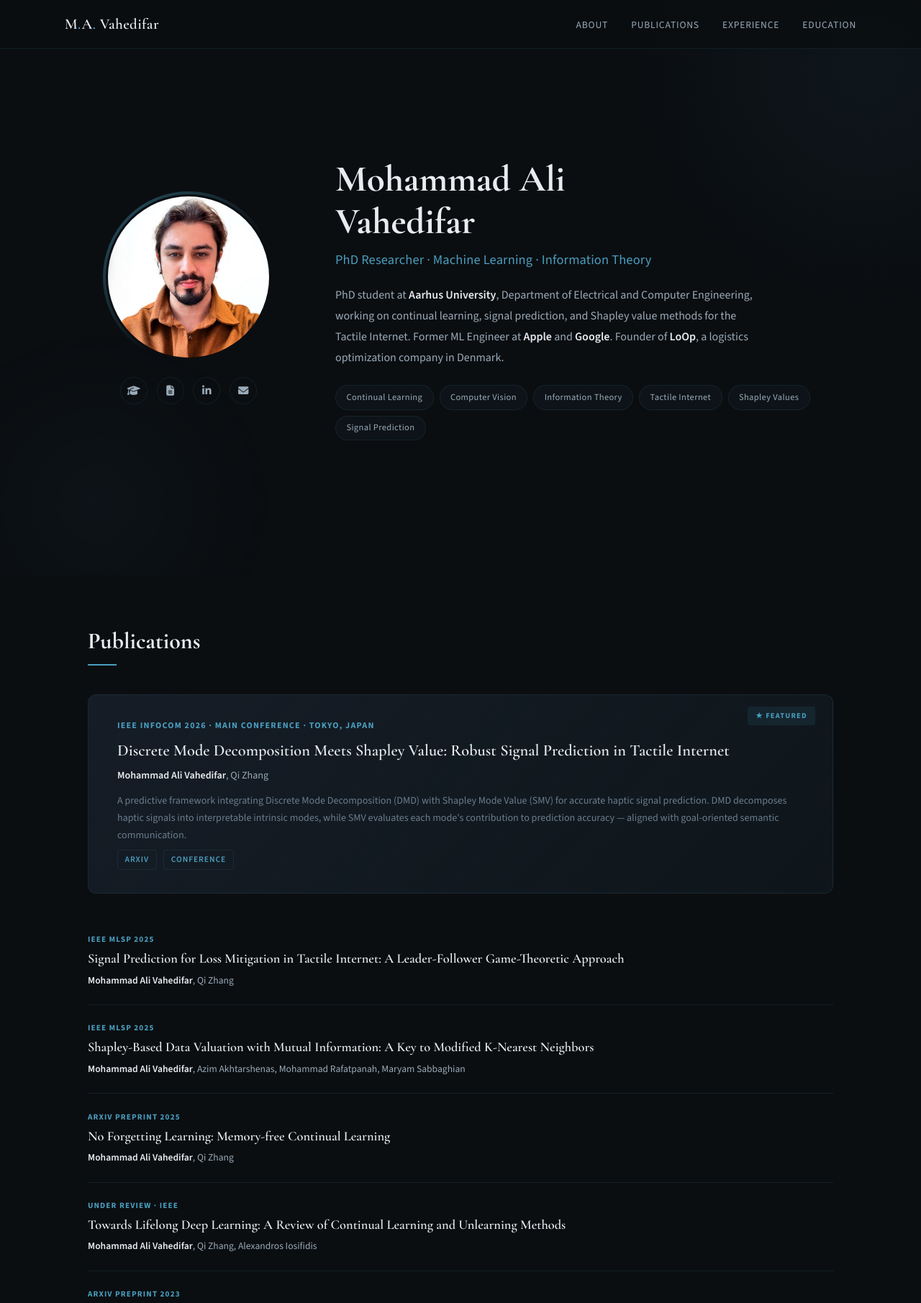
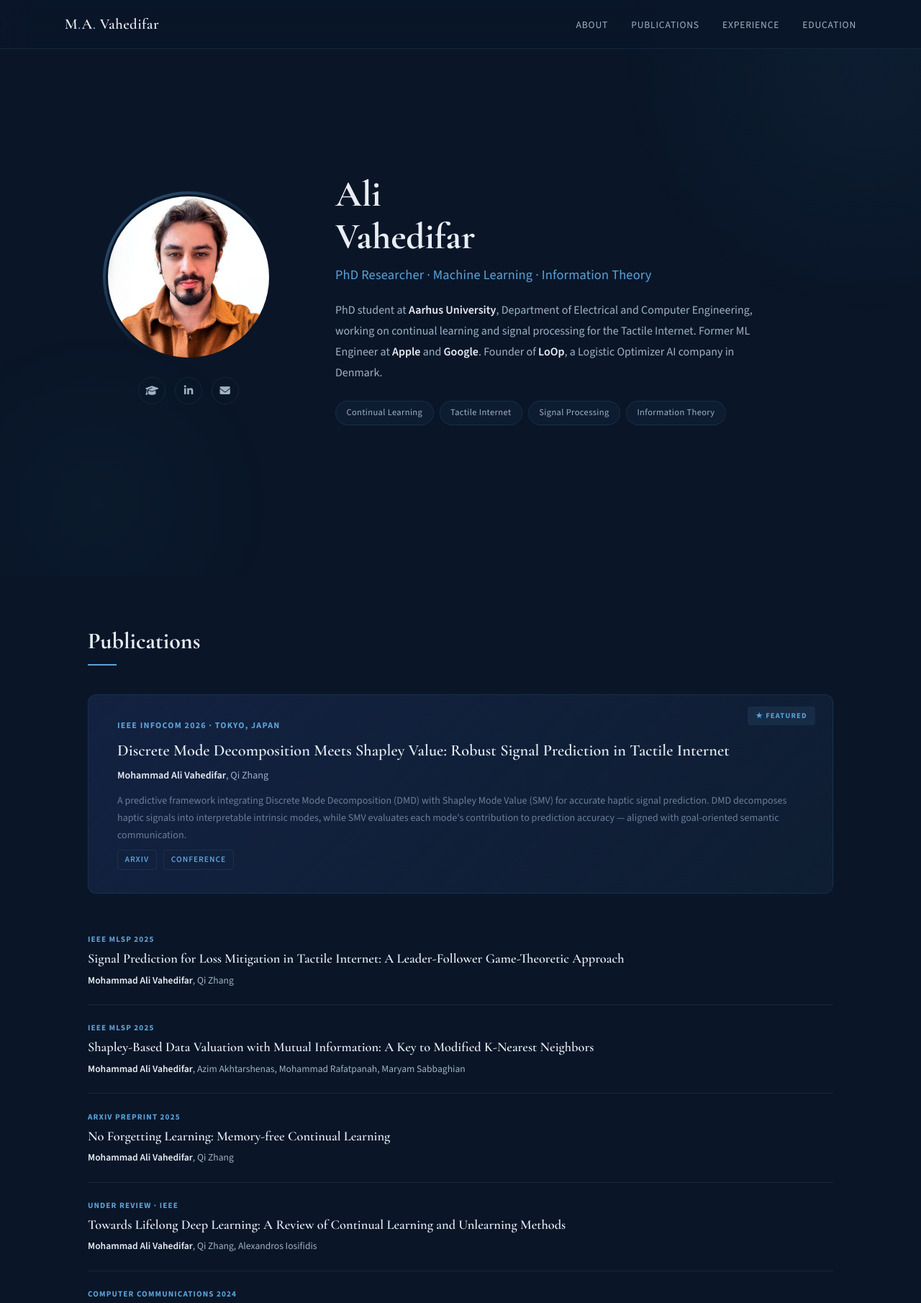
Before and after one commit to Ali-Vahedifar/Ali-Vahedifar.github.io, a plain HTML site: page index.html in a window 1280 px wide. Shown: the top 1811 px of the page at 72% size. Drawn offline with nearby package versions, Linux system fonts and the light colour scheme.

Commit message:
Update index.html

```diff
--- a/index.html
+++ b/index.html
@@ -1,26 +1,27 @@
+
 <!DOCTYPE html>
 <html lang="en">
 <head>
     <meta charset="UTF-8">
     <meta name="viewport" content="width=device-width, initial-scale=1.0">
-    <title>Mohammad Ali Vahedifar — Researcher</title>
+    <title>Ali Vahedifar — Researcher</title>
     <link rel="preconnect" href="https://fonts.googleapis.com">
     <link rel="preconnect" href="https://fonts.gstatic.com" crossorigin>
     <link href="https://fonts.googleapis.com/css2?family=Cormorant+Garamond:ital,wght@0,400;0,600;0,700;1,400&family=Source+Sans+3:ital,wght@0,300;0,400;0,600;0,700;1,400&display=swap" rel="stylesheet">
     <link rel="stylesheet" href="https://cdnjs.cloudflare.com/ajax/libs/font-awesome/6.5.1/css/all.min.css">
     <style>
         :root {
-            --bg-primary: #0B0E11;
-            --bg-secondary: #121820;
-            --bg-card: #161D27;
-            --bg-card-hover: #1A2332;
-            --accent: #4A9EBF;
-            --accent-glow: rgba(74, 158, 191, 0.15);
-            --accent-light: #6BB8D4;
-            --text-primary: #E8ECF0;
-            --text-secondary: #9AAAB8;
-            --text-muted: #6B7D8D;
-            --border: rgba(74, 158, 191, 0.12);
+            --bg-primary: #0A1628;
+            --bg-secondary: #0F1D32;
+            --bg-card: #132241;
+            --bg-card-hover: #17294D;
+            --accent: #5BA3D9;
+            --accent-glow: rgba(91, 163, 217, 0.12);
+            --accent-light: #7DB9E8;
+            --text-primary: #E8EDF4;
+            --text-secondary: #9FB1C6;
+            --text-muted: #6A7F99;
+            --border: rgba(91, 163, 217, 0.12);
             --serif: 'Cormorant Garamond', Georgia, serif;
             --sans: 'Source Sans 3', sans-serif;
         }
@@ -52,7 +53,7 @@
             right: -20%;
             width: 700px;
             height: 700px;
-            background: radial-gradient(circle, rgba(74, 158, 191, 0.06) 0%, transparent 70%);
+            background: radial-gradient(circle, rgba(91, 163, 217, 0.05) 0%, transparent 70%);
             animation: drift 20s ease-in-out infinite;
         }
         .ambient-bg::after {
@@ -62,7 +63,7 @@
             left: -10%;
             width: 500px;
             height: 500px;
-            background: radial-gradient(circle, rgba(74, 158, 191, 0.04) 0%, transparent 70%);
+            background: radial-gradient(circle, rgba(91, 163, 217, 0.03) 0%, transparent 70%);
             animation: drift 25s ease-in-out infinite reverse;
         }
         @keyframes drift {
@@ -78,7 +79,7 @@
             z-index: 100;
             padding: 1rem 2rem;
             backdrop-filter: blur(20px);
-            background: rgba(11, 14, 17, 0.8);
+            background: rgba(10, 22, 40, 0.85);
             border-bottom: 1px solid var(--border);
             transition: all 0.3s ease;
         }
@@ -218,7 +219,7 @@
             font-weight: 400;
             border: 1px solid var(--border);
             color: var(--text-secondary);
-            background: rgba(74, 158, 191, 0.04);
+            background: rgba(91, 163, 217, 0.05);
             letter-spacing: 0.03em;
         }
 
@@ -245,7 +246,7 @@
 
         /* ─── Featured Publication ─── */
         .featured-pub {
-            background: linear-gradient(135deg, var(--bg-card) 0%, rgba(74, 158, 191, 0.06) 100%);
+            background: linear-gradient(135deg, var(--bg-card) 0%, rgba(91, 163, 217, 0.06) 100%);
             border: 1px solid var(--border);
             border-radius: 12px;
             padding: 2rem 2.5rem;
@@ -262,7 +263,7 @@
             font-weight: 700;
             letter-spacing: 0.12em;
             color: var(--accent);
-            background: rgba(74, 158, 191, 0.1);
+            background: rgba(91, 163, 217, 0.1);
             padding: 0.25rem 0.7rem;
             border-radius: 4px;
         }
@@ -373,7 +374,7 @@
         }
         .exp-card:hover {
             background: var(--bg-card-hover);
-            border-color: rgba(74, 158, 191, 0.25);
+            border-color: rgba(91, 163, 217, 0.25);
         }
         .exp-date {
             font-size: 0.78rem;
@@ -416,7 +417,7 @@
         }
         .edu-card:hover {
             background: var(--bg-card-hover);
-            border-color: rgba(74, 158, 191, 0.25);
+            border-color: rgba(91, 163, 217, 0.25);
         }
         .edu-card .degree {
             font-family: var(--serif);
@@ -517,27 +518,24 @@
             </div>
             <div class="social-links">
                 <a href="https://scholar.google.com/citations?user=ZikkIk4AAAAJ&hl=en" target="_blank" title="Google Scholar"><i class="fas fa-graduation-cap"></i></a>
-                <a href="https://arxiv.org/search/?query=Mohammad+Ali+Vahedifar&searchtype=author" target="_blank" title="arXiv"><i class="fas fa-file-alt"></i></a>
-                <a href="https://www.linkedin.com/in/vahedifar/" target="_blank" title="LinkedIn"><i class="fab fa-linkedin-in"></i></a>
-                <a href="mailto:vahedifar@ece.au.dk" title="Email"><i class="fas fa-envelope"></i></a>
+                <a href="https://www.linkedin.com/in/ali-vahedi-04908518b/" target="_blank" title="LinkedIn"><i class="fab fa-linkedin-in"></i></a>
+                <a href="mailto:av@ece.au.dk" title="Email"><i class="fas fa-envelope"></i></a>
             </div>
         </div>
         <div class="hero-text">
-            <h1 class="fade-up delay-1">Mohammad Ali<br>Vahedifar</h1>
+            <h1 class="fade-up delay-1">Ali<br>Vahedifar</h1>
             <p class="tagline fade-up delay-2">PhD Researcher · Machine Learning · Information Theory</p>
             <p class="bio fade-up delay-3">
                 PhD student at <strong>Aarhus University</strong>, Department of Electrical and Computer Engineering,
-                working on continual learning, signal prediction, and Shapley value methods for the Tactile Internet.
+                working on continual learning and signal processing for the Tactile Internet.
                 Former ML Engineer at <strong>Apple</strong> and <strong>Google</strong>.
-                Founder of <strong>LoOp</strong>, a logistics optimization company in Denmark.
+                Founder of <strong>LoOp</strong>, a Logistic Optimizer AI company in Denmark.
             </p>
             <div class="hero-chips fade-up delay-4">
                 <span class="chip">Continual Learning</span>
-                <span class="chip">Computer Vision</span>
+                <span class="chip">Tactile Internet</span>
+                <span class="chip">Signal Processing</span>
                 <span class="chip">Information Theory</span>
-                <span class="chip">Tactile Internet</span>
-                <span class="chip">Shapley Values</span>
-                <span class="chip">Signal Prediction</span>
             </div>
         </div>
     </div>
@@ -549,7 +547,7 @@
     <hr class="section-rule">
 
     <div class="featured-pub">
-        <div class="venue">IEEE INFOCOM 2026 · Main Conference · Tokyo, Japan</div>
+        <div class="venue">IEEE INFOCOM 2026 · Tokyo, Japan</div>
         <div class="pub-title">Discrete Mode Decomposition Meets Shapley Value: Robust Signal Prediction in Tactile Internet</div>
         <div class="authors"><strong>Mohammad Ali Vahedifar</strong>, Qi Zhang</div>
         <p class="abstract">
@@ -563,13 +561,13 @@
 
     <div class="pub-item">
         <div class="venue">IEEE MLSP 2025</div>
-        <div class="pub-title"><a href="#">Signal Prediction for Loss Mitigation in Tactile Internet: A Leader-Follower Game-Theoretic Approach</a></div>
+        <div class="pub-title"><a href="https://ieeexplore.ieee.org/abstract/document/11204284">Signal Prediction for Loss Mitigation in Tactile Internet: A Leader-Follower Game-Theoretic Approach</a></div>
         <div class="authors"><strong>Mohammad Ali Vahedifar</strong>, Qi Zhang</div>
     </div>
 
     <div class="pub-item">
         <div class="venue">IEEE MLSP 2025</div>
-        <div class="pub-title"><a href="#">Shapley-Based Data Valuation with Mutual Information: A Key to Modified K-Nearest Neighbors</a></div>
+        <div class="pub-title"><a href="https://ieeexplore.ieee.org/abstract/document/11204262">Shapley-Based Data Valuation with Mutual Information: A Key to Modified K-Nearest Neighbors</a></div>
         <div class="authors"><strong>Mohammad Ali Vahedifar</strong>, Azim Akhtarshenas, Mohammad Rafatpanah, Maryam Sabbaghian</div>
     </div>
 
@@ -586,8 +584,8 @@
     </div>
 
     <div class="pub-item">
-        <div class="venue">arXiv Preprint 2023</div>
-        <div class="pub-title"><a href="https://arxiv.org/abs/2310.05269" target="_blank">Federated Learning: A Cutting-Edge Survey of the Latest Advancements and Applications</a></div>
+        <div class="venue">Computer Communications 2024</div>
+        <div class="pub-title"><a href="https://www.sciencedirect.com/science/article/abs/pii/S0140366424003116" target="_blank">Federated Learning: A Cutting-Edge Survey of the Latest Advancements and Applications</a></div>
         <div class="authors">Azim Akhtarshenas, <strong>Mohammad Ali Vahedifar</strong>, Navid Ayoobi, Behrouz Maham, Tohid Alizadeh, Sina Ebrahimi</div>
     </div>
 </section>
@@ -603,25 +601,25 @@
             <div class="exp-content">
                 <h3>Apple</h3>
                 <div class="exp-role">Machine Learning Engineer</div>
-                <p>Applied machine learning research and engineering at Apple, working on large-scale ML systems and model optimization.</p>
+                <p>Applied machine learning research and engineering at Apple, working on large-scale MLOps systems and model optimization.</p>
             </div>
         </div>
 
         <div class="exp-card">
-            <div class="exp-date">2024 — Present</div>
+            <div class="exp-date">2025 — Present</div>
             <div class="exp-content">
                 <h3>LoOp</h3>
-                <div class="exp-role">Founder · Logistics Optimization</div>
+                <div class="exp-role">Founder · Logistics Optimizer</div>
                 <p>Founded a logistics optimization company in Denmark, developing AI-driven solutions for supply chain and route optimization.</p>
             </div>
         </div>
 
         <div class="exp-card">
-            <div class="exp-date">2023 — Present</div>
+            <div class="exp-date">May-2024 — Present</div>
             <div class="exp-content">
                 <h3>Aarhus University</h3>
-                <div class="exp-role">PhD Researcher · TOAST Doctoral Network</div>
-                <p>Research on Edge Intelligence for Model-Augmented Haptic Teleoperation in Tactile Internet, funded by EU Horizon Europe. Advisor: Prof. Qi Zhang.</p>
+                <div class="exp-role">PhD Researcher · Marie Skłodowska-Curie Fellow · TOAST Doctoral Network</div>
+                <p>Research on Edge Intelligence for Model-Augmented Haptic Teleoperation in Tactile Internet, funded by EU Horizon Europe. Advisor: Prof. Qi Zhang. <a href="https://www.toast-dn.eu/" target="_blank" style="color: var(--accent);">TOAST Network →</a></p>
             </div>
         </div>
 
@@ -630,7 +628,7 @@
             <div class="exp-content">
                 <h3>Google</h3>
                 <div class="exp-role">Machine Learning Engineer</div>
-                <p>Developed and deployed machine learning models at scale, contributing to Google's ML infrastructure and research initiatives.</p>
+                <p>MLOps Engineer focused on pipeline optimization of large-scale machine learning.</p>
             </div>
         </div>
     </div>
@@ -643,25 +641,25 @@
 
     <div class="edu-grid">
         <div class="edu-card">
-            <div class="degree">Ph.D. in Electrical &amp; Computer Engineering</div>
+            <div class="degree">Ph.D. in Continual Learning for Tactile Internet</div>
             <div class="school">Aarhus University, Denmark</div>
-            <div class="gpa">GPA: 4.12 / 4.0 · 2023 — Present</div>
+            <div class="gpa">GPA: 4.12 / 4.0 · May 2024 — Present</div>
         </div>
         <div class="edu-card">
-            <div class="degree">M.Sc.</div>
+            <div class="degree">M.Sc. Information Theory</div>
             <div class="school">University of Sydney, Australia</div>
-            <div class="gpa">GPA: 3.88 / 4.0</div>
+            <div class="gpa">GPA: 3.88 / 4.0 · Oct 2020 — Feb 2023</div>
         </div>
         <div class="edu-card">
-            <div class="degree">M.Sc.</div>
+            <div class="degree">M.Sc. in Communication Systems Engineering</div>
             <div class="school">University of Tehran, Iran</div>
-            <div class="gpa"></div>
+            <div class="gpa">Oct 2021 — Oct 2023</div>
         </div>
     </div>
 </section>
 
 <footer>
-    <p>Mohammad Ali Vahedifar · <a href="mailto:vahedifar@ece.au.dk">vahedifar@ece.au.dk</a> · Aarhus, Denmark</p>
+    <p>Ali Vahedifar · <a href="mailto:av@ece.au.dk">av@ece.au.dk</a> · Aarhus, Denmark</p>
 </footer>
 
 <script>
```
